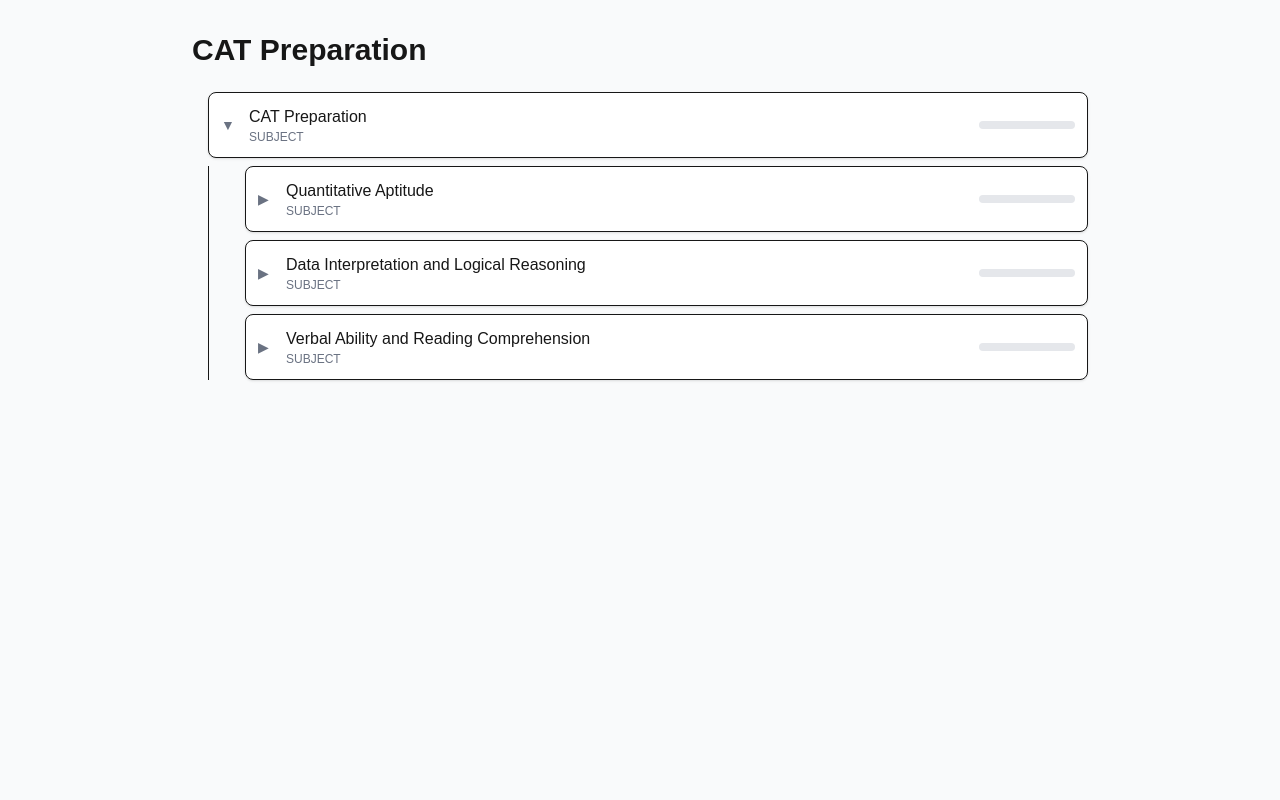
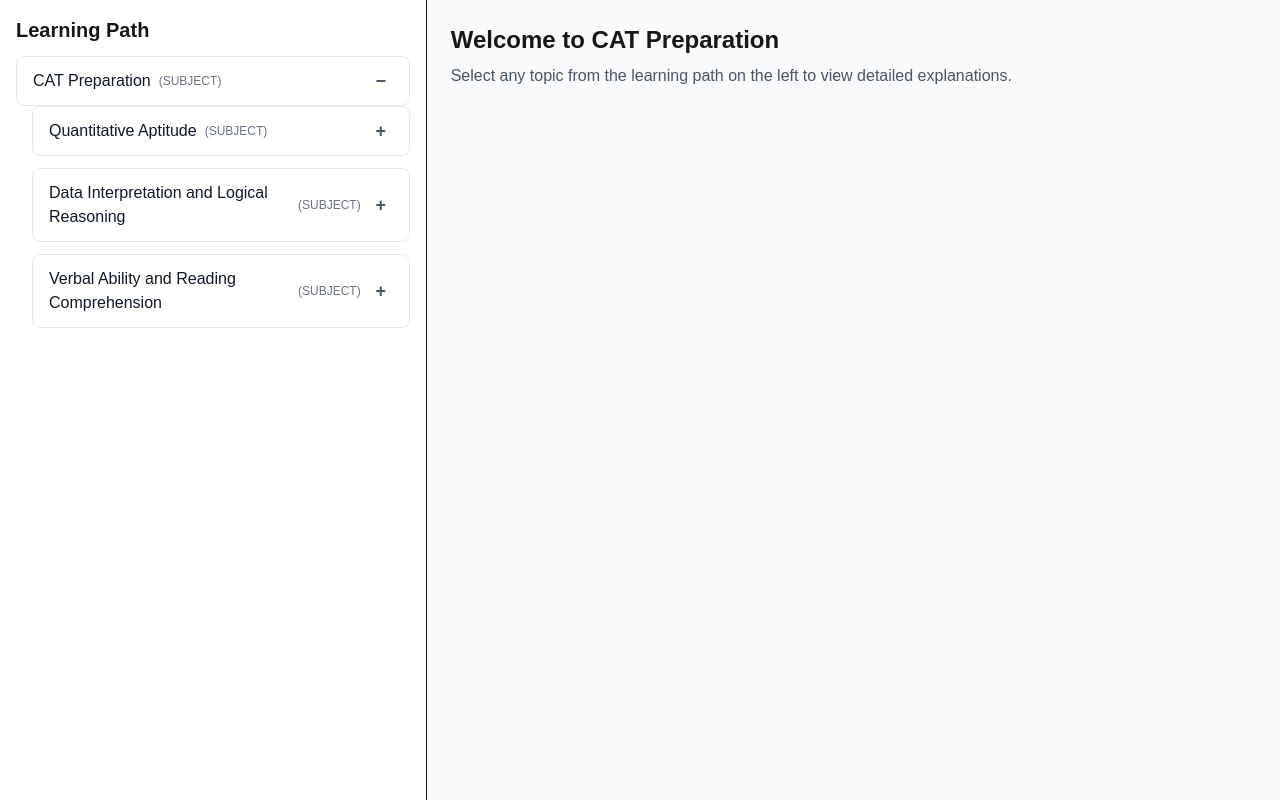
Before and after one commit to singhalvivek/catmap-web, a Next.js app: page /cat-prep/tree in a window 1280 px wide. Built offline with nearby package versions, Linux system fonts and the light colour scheme.

Commit message:
code breaking

```diff
--- a/src/app/cat-prep/description/page.tsx
+++ /dev/null
@@ -1,136 +0,0 @@
-"use client";
-
-import { useState } from "react";
-import treeData from "../data.json";
-import descriptions from "../description.json";
-
-type Node = {
-  id: number;
-  parent_id: number | null | "";
-  title: string;
-  type: string;
-  order_index: number;
-  children?: Node[];
-};
-
-type Description = {
-  id: number;
-  parent_id: number;
-  text: string;
-  type: string;
-};
-
-function buildTree(nodes: Node[]) {
-  const map: Record<number, Node & { children: Node[] }> = {};
-  const roots: (Node & { children: Node[] })[] = [];
-
-  nodes.forEach((n) => {
-    map[n.id] = { ...n, children: [] };
-  });
-
-  nodes.forEach((n) => {
-    if (!n.parent_id) {
-      roots.push(map[n.id]);
-    } else {
-      map[n.parent_id]?.children.push(map[n.id]);
-    }
-  });
-
-  return roots;
-}
-
-function TreeNode({
-  node,
-  level,
-  onSelect,
-}: {
-  node: Node & { children?: Node[] };
-  level: number;
-  onSelect: (n: Node) => void;
-}) {
-  const [open, setOpen] = useState(level < 1);
-  const hasChildren = node.children && node.children.length > 0;
-
-  return (
-    <div className="ml-2">
-      <div
-        className="flex items-center gap-2 px-3 py-2 rounded-lg hover:bg-gray-100 cursor-pointer"
-        onClick={() => {
-          onSelect(node);
-          if (hasChildren) setOpen(!open);
-        }}
-      >
-        {hasChildren && <span className="text-xs">{open ? "▼" : "▶"}</span>}
-        <span className="font-medium">{node.title}</span>
-        <span className="text-xs text-gray-500">({node.type})</span>
-      </div>
-
-      {hasChildren && open && (
-        <div className="ml-4 border-l pl-2">
-          {node.children!
-            .sort((a, b) => a.order_index - b.order_index)
-            .map((child) => (
-              <TreeNode
-                key={child.id}
-                node={child}
-                level={level + 1}
-                onSelect={onSelect}
-              />
-            ))}
-        </div>
-      )}
-    </div>
-  );
-}
-
-export default function CatPrepTreePage() {
-  const tree = buildTree(treeData as Node[]);
-  const [selected, setSelected] = useState<Node | null>(null);
-
-  const desc = selected
-    ? (descriptions as Description[]).find((d) => d.parent_id === selected.id)
-    : null;
-
-  return (
-    <div className="min-h-screen flex bg-gray-50">
-      {/* Left Tree */}
-      <div className="w-1/3 border-r bg-white p-4 overflow-y-auto">
-        <h2 className="text-xl font-semibold mb-3">Learning Path</h2>
-        {tree.map((root) => (
-          <TreeNode
-            key={root.id}
-            node={root}
-            level={0}
-            onSelect={setSelected}
-          />
-        ))}
-      </div>
-
-      {/* Right Details Panel (ALWAYS VISIBLE) */}
-      <div className="flex-1 p-6 overflow-y-auto">
-        {!selected ? (
-          <div className="max-w-2xl">
-            <h1 className="text-2xl font-bold mb-2">Welcome to CAT Preparation</h1>
-            <p className="text-gray-600">
-              Select any topic from the learning path on the left to view detailed explanations, guidance, and study focus for that topic.
-            </p>
-            <div className="mt-4 p-4 rounded-lg bg-white border">
-              <p className="text-sm text-gray-500">
-                💡 Tip: Start with Quantitative Aptitude if you’re focusing on problem-solving skills, or pick VARC for reading and reasoning practice.
-              </p>
-            </div>
-          </div>
-        ) : (
-          <div className="max-w-2xl">
-            <h1 className="text-2xl font-bold mb-2">{selected.title}</h1>
-            <div className="text-sm text-gray-500 mb-4">{selected.type}</div>
-
-            <p className="leading-relaxed">
-              {desc?.text || "No description available for this topic yet."}
-            </p>
-          </div>
-        )}
-      </div>
-    </div>
-  );
-}
--- /dev/null
+++ b/src/app/cat-prep/tree/components/DetailsPanel.tsx
@@ -0,0 +1,38 @@
+"use client";
+
+import { Node } from "../models/node";
+import { Description } from "../models/description";
+
+// Right-side content panel
+export default function DetailsPanel({
+  selected,
+  descriptions,
+}: {
+  selected: Node | null;
+  descriptions: Description[];
+}) {
+  const desc = selected
+    ? descriptions.find((d) => d.parent_id === selected.id)
+    : null;
+
+  if (!selected) {
+    return (
+      <div className="max-w-2xl">
+        <h1 className="text-2xl font-bold mb-2">Welcome to CAT Preparation</h1>
+        <p className="text-gray-600">
+          Select any topic from the learning path on the left to view detailed explanations.
+        </p>
+      </div>
+    );
+  }
+
+  return (
+    <div className="max-w-2xl">
+      <h1 className="text-2xl font-bold mb-2">{selected.title}</h1>
+      <div className="text-sm text-gray-500 mb-4">{selected.type}</div>
+      <p className="leading-relaxed">
+        {desc?.text || "No description available for this topic yet."}
+      </p>
+    </div>
+  );
+}
--- /dev/null
+++ b/src/app/cat-prep/tree/components/Tree.tsx
@@ -0,0 +1,21 @@
+"use client";
+
+import { Node } from "../models/node";
+import TreeNode from "./TreeNode";
+
+// Renders the entire syllabus tree
+export default function Tree({
+  roots,
+  onSelect,
+}: {
+  roots: Node[];
+  onSelect: (n: Node) => void;
+}) {
+  return (
+    <div>
+      {roots.map((root) => (
+        <TreeNode key={root.id} node={root} level={0} onSelect={onSelect} />
+      ))}
+    </div>
+  );
+}
--- /dev/null
+++ b/src/app/cat-prep/tree/components/TreeNode.tsx
@@ -0,0 +1,63 @@
+"use client";
+
+import { useState } from "react";
+import { Node } from "../models/node";
+
+// Single node with expand/collapse behavior
+export default function TreeNode({
+  node,
+  level,
+  onSelect,
+}: {
+  node: Node;
+  level: number;
+  onSelect: (n: Node) => void;
+}) {
+  const [open, setOpen] = useState(level < 1);
+  const hasChildren = node.children && node.children.length > 0;
+
+  return (
+    <div className="mb-3">
+      <div className="flex items-center justify-between gap-2 px-4 py-3 rounded-lg border border-gray-200 bg-white hover:bg-gray-50 cursor-pointer">
+        <div
+          className="flex-1 flex items-center gap-2"
+          onClick={() => {
+            onSelect(node);
+          }}
+        >
+          <span className="font-medium text-gray-900">{node.title}</span>
+          <span className="text-xs text-gray-500">({node.type})</span>
+        </div>
+
+        {hasChildren && (
+          <button
+            onClick={(e) => {
+              e.stopPropagation();
+              setOpen(!open);
+            }}
+            className="flex items-center justify-center w-6 h-6 rounded-md hover:bg-gray-200 transition-colors"
+          >
+            <span className="text-lg font-semibold text-gray-600">
+              {open ? "−" : "+"}
+            </span>
+          </button>
+        )}
+      </div>
+
+      {hasChildren && open && (
+        <div className="ml-4">
+          {node.children!
+            .sort((a, b) => a.order_index - b.order_index)
+            .map((child) => (
+              <TreeNode
+                key={child.id}
+                node={child}
+                level={level + 1}
+                onSelect={onSelect}
+              />
+            ))}
+        </div>
+      )}
+    </div>
+  );
+}
--- /dev/null
+++ b/src/app/cat-prep/tree/lib/buildTree.ts
@@ -0,0 +1,23 @@
+import { Node } from "../models/node";
+
+// Converts flat list of nodes into nested tree structure
+export function buildTree(nodes: Node[]) {
+  const map: Record<number, Node & { children: Node[] }> = {};
+  const roots: (Node & { children: Node[] })[] = [];
+
+  // Initialize map with empty children
+  nodes.forEach((n) => {
+    map[n.id] = { ...n, children: [] };
+  });
+
+  // Attach each node to its parent
+  nodes.forEach((n) => {
+    if (!n.parent_id) {
+      roots.push(map[n.id]);
+    } else {
+      map[n.parent_id]?.children.push(map[n.id]);
+    }
+  });
+
+  return roots;
+}
--- /dev/null
+++ b/src/app/cat-prep/tree/models/description.ts
@@ -0,0 +1,7 @@
+// Represents description text for a syllabus node
+export type Description = {
+  id: number;
+  parent_id: number;
+  text: string;
+  type: string;
+};
--- /dev/null
+++ b/src/app/cat-prep/tree/models/node.ts
@@ -0,0 +1,9 @@
+// Represents a single syllabus node (subject / topic / subtopic)
+export type Node = {
+  id: number;
+  parent_id: number | null | "";
+  title: string;
+  type: string;
+  order_index: number;
+  children?: Node[];
+};
--- a/src/app/cat-prep/tree/page.tsx
+++ b/src/app/cat-prep/tree/page.tsx
@@ -2,102 +2,33 @@
 
 import { useState } from "react";
 import data from "../data.json";
+import descriptions from "../description.json";
 
-type Node = {
-  id: number;
-  parent_id: number | null | "";
-  title: string;
-  type: string;
-  order_index: number;
-  children?: Node[];
-};
+import { buildTree } from "./lib/buildTree";
+import { Node } from "./models/node";
+import { Description } from "./models/description";
 
-function buildTree(nodes: Node[]) {
-  const map: Record<number, Node & { children: Node[] }> = {};
-  const roots: (Node & { children: Node[] })[] = [];
-
-  nodes.forEach((n) => {
-    map[n.id] = { ...n, children: [] };
-  });
-
-  nodes.forEach((n) => {
-    if (!n.parent_id) {
-      roots.push(map[n.id]);
-    } else {
-      map[n.parent_id]?.children.push(map[n.id]);
-    }
-  });
-
-  return roots;
-}
-
-function ProgressBar({ percent = 0 }: { percent?: number }) {
-  return (
-    <div className="w-full h-2 bg-gray-200 rounded-full overflow-hidden">
-      <div
-        className="h-2 bg-blue-500 rounded-full transition-all"
-        style={{ width: `${percent}%` }}
-      />
-    </div>
-  );
-}
-
-function TreeNode({ node, level = 0 }: { node: Node & { children?: Node[] }; level?: number }) {
-  const [open, setOpen] = useState(level < 1); // root expanded by default
-  const hasChildren = node.children && node.children.length > 0;
-
-  return (
-    <div className="ml-4">
-      <div
-        className={`flex items-center justify-between gap-3 p-3 rounded-lg border bg-white shadow-sm hover:shadow-md transition cursor-pointer`}
-        style={{ marginLeft: level * 8 }}
-        onClick={() => hasChildren && setOpen(!open)}
-      >
-        <div className="flex items-center gap-3">
-          {hasChildren && (
-            <span className="text-sm text-gray-500 w-4">
-              {open ? "▼" : "▶"}
-            </span>
-          )}
-          {!hasChildren && <span className="w-4" />}
-          <div>
-            <div className="font-medium">{node.title}</div>
-            <div className="text-xs text-gray-500">{node.type}</div>
-          </div>
-        </div>
-
-        {/* Static placeholder progress */}
-        <div className="w-24">
-          <ProgressBar percent={0} />
-        </div>
-      </div>
-
-      {hasChildren && open && (
-        <div className="mt-2 space-y-2 border-l pl-3">
-          {node.children!
-            .sort((a, b) => a.order_index - b.order_index)
-            .map((child) => (
-              <TreeNode key={child.id} node={child} level={level + 1} />
-            ))}
-        </div>
-      )}
-    </div>
-  );
-}
+import Tree from "./components/Tree";
+import DetailsPanel from "./components/DetailsPanel";
 
 export default function CatPrepTreePage() {
   const tree = buildTree(data as Node[]);
+  const [selected, setSelected] = useState<Node | null>(null);
 
   return (
-    <div className="min-h-screen bg-gray-50 p-8">
-      <div className="max-w-4xl mx-auto">
-        <h1 className="text-3xl font-bold mb-6">CAT Preparation</h1>
+    <div className="min-h-screen flex bg-gray-50">
+      {/* Left Tree */}
+      <div className="w-1/3 border-r bg-white p-4 overflow-y-auto">
+        <h2 className="text-xl font-semibold mb-3">Learning Path</h2>
+        <Tree roots={tree} onSelect={setSelected} />
+      </div>
 
-        <div className="space-y-3">
-          {tree.map((root) => (
-            <TreeNode key={root.id} node={root} />
-          ))}
-        </div>
+      {/* Right Panel */}
+      <div className="flex-1 p-6 overflow-y-auto">
+        <DetailsPanel
+          selected={selected}
+          descriptions={descriptions as Description[]}
+        />
       </div>
     </div>
   );
```
